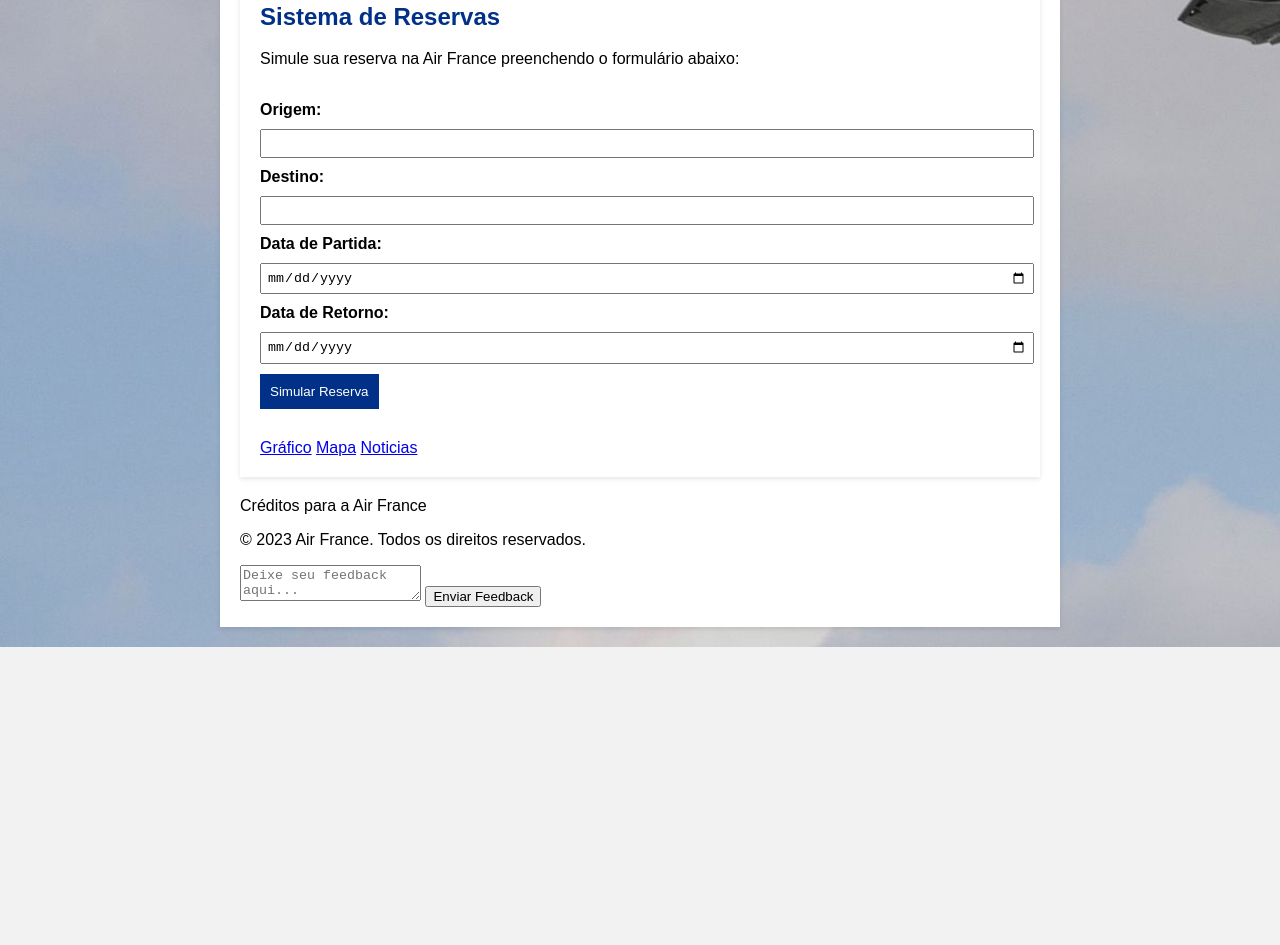
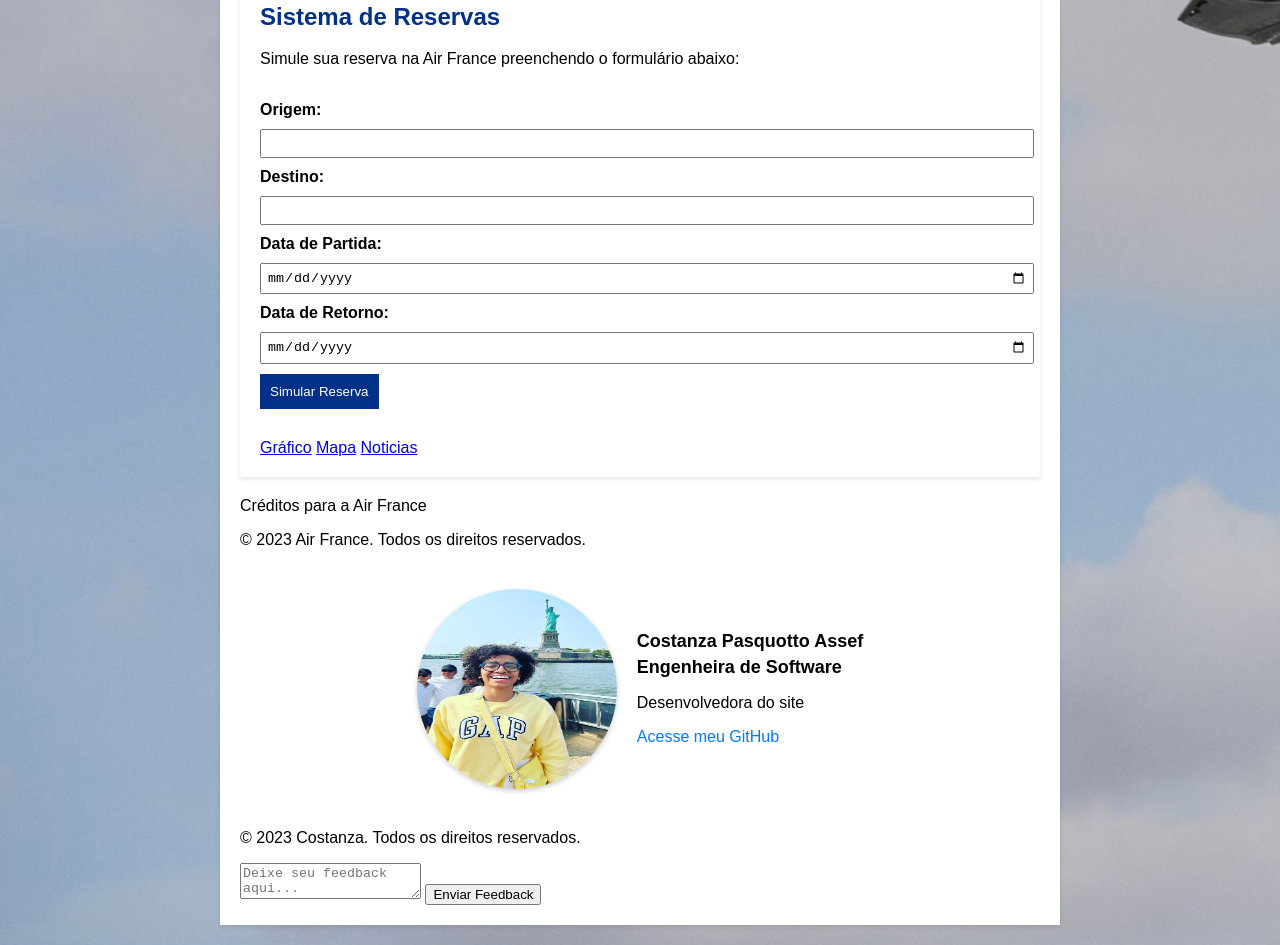
Before and after one commit to Costanza22/Air-France, a plain HTML site: page index.html in a window 1280 px wide. Shown: the part 1551-2496 px from the top of the page. Before the commit the page ends 2198 px from the top, so only its background shows below. Drawn offline with nearby package versions, Linux system fonts and the light colour scheme.

Commit message:
Add files via upload

```diff
--- a/index.html
+++ b/index.html
@@ -426,6 +426,74 @@ atualizarTabela();
         <p>Créditos para a Air France</p>
         <p>© 2023 Air France. Todos os direitos reservados.</p>
 
+        <!DOCTYPE html>
+<html>
+<head>
+  <meta charset="UTF-8">
+  <title></title>
+  <style>
+    body {
+      margin: 0;
+      padding: 0;
+      font-family: Arial, sans-serif;
+    }
+
+
+    .profile-section {
+      display: flex;
+      justify-content: center;
+      align-items: center;
+      margin: 40px 0;
+    }
+
+    .profile-img {
+      width: 200px;
+      height: 200px;
+      border-radius: 70%;
+      margin-right: 20px;
+      box-shadow: 0 2px 5px rgba(0, 0, 0, 0.2);
+    }
+
+    .profile-description {
+      font-size: 16px;
+    }
+
+    .profile-description strong {
+      display: block;
+      font-size: 18px;
+      font-weight: bold;
+      margin-bottom: 5px;
+    }
+
+    .profile-description a {
+      color: #007bff;
+      text-decoration: none;
+    }
+
+    .profile-description a:hover {
+      text-decoration: underline;
+    }
+  </style>
+</head>
+<body>
+
+  <div class="profile-section">
+    <img class="profile-img" src="img/perfil.jpeg" alt="Foto de Perfil">
+    <div class="profile-description">
+      <strong>Costanza Pasquotto Assef</strong>
+      <strong>Engenheira de Software</strong>
+      <p>Desenvolvedora do site</p>
+      <a href="https://github.com/Costanza22" target="_blank">Acesse meu GitHub</a>
+    </div>
+  </div>
+
+  <!-- Créditos -->
+  <footer>
+    <p>&copy; 2023 Costanza. Todos os direitos reservados.</p>
+  </footer>
+</body>
+</html>
+
 
         <!DOCTYPE html>
 <html>
```
Also changed, not shown: img/perfil.jpeg (added).
